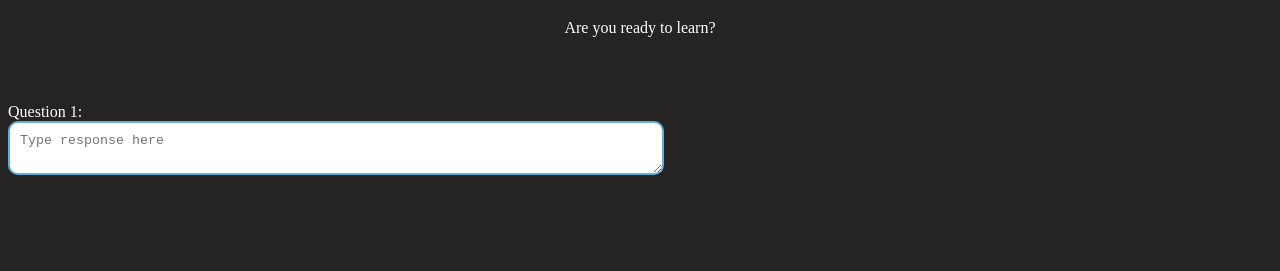
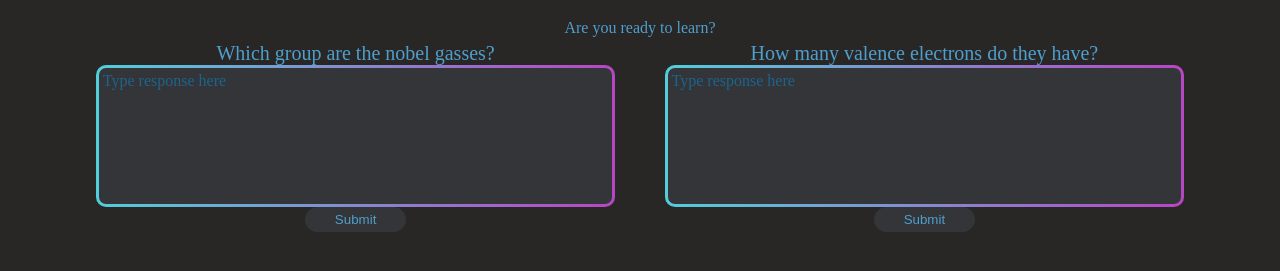
Before and after one commit to Alicorn-Max-S/Science-Project, a plain HTML site: page main.html in a window 1280 px wide. Shown: the part 61-332 px from the top of the page. Drawn offline with Linux system fonts and the light colour scheme.

Commit message:
Made stuff work
soooo basically now the code actually looks at your answers and does stuff based on that wooooo I am the best coder ever.

```diff
--- a/main.html
+++ b/main.html
@@ -8,9 +8,23 @@
     </head>
     <body>
         <h1 >Nobel Gasses Science Project</h1>
-        <p class="mini-title" id="yay">Are you ready to learn?</p>
-        <label>Question 1:</label>
-        <textarea class = text-input type="text" id="q1" placeholder="Type response here"></textarea>
+        <p class="mini-title" >Are you ready to learn?</p>
+        <div class="parent">
+            <div>
+                <label>Which group are the nobel gasses? </label>
+                <textarea class = text-input type="text" id="q1" placeholder="Type response here"></textarea>
+                <button onclick="checkAccuracy(1)">Submit</button>
+                <p id="q1Result"></p>
+            </div>
+
+            <div>
+                <label>How many valence electrons do they have?</label>
+                <textarea class = text-input type="text" id="q2" placeholder="Type response here"></textarea>
+                <button onclick="checkAccuracy(2)">Submit</button>
+                <p id="q2Result"></p>
+            </div>
+        </div>
+        <p class="teaching" id="teaching1"></p>
 
     </body>
 </html>
--- a/script.js
+++ b/script.js
@@ -1,4 +1,21 @@
-function thisDoesSomething () {
-    console.log("BROOOOO GET THIS")
-    document.getElementById("yay").innerHTML = "heyyyy"
+const answers = ["18", "8"];
+
+let questionsAnswered = 0;
+
+function checkAccuracy(id) {
+  var input = document.getElementById(`q${id}`).value;
+  console.log(document.getElementById(`q${id}`).value);
+  console.log(answers[id - 1]);
+  if (input.toLowerCase() == answers[id - 1].toLowerCase()) {
+    document.getElementById(`q${id}Result`).innerHTML = "that is correct :)";
+  } else {
+    document.getElementById(`q${id}Result`).innerHTML =
+      `that is incorrect :( the correct answer is ${answers[id - 1]}`;
+  }
+  questionsAnswered++;
+
+  if (questionsAnswered == 2) {
+    document.getElementById("teaching1").innerHTML =
+      "Because they have eight valence electrons, what is their common ion? Discuss.";
+  }
 }
--- a/styles.css
+++ b/styles.css
@@ -1,5 +1,6 @@
 body {
-    background-color: rgb(38, 35, 35);
+    background-color: rgb(41, 38, 38);
+    color: rgb(79, 159, 205);
 }
 
 h1 {
@@ -11,28 +12,70 @@ h1 {
 }
 
 p {
-    color: white;
     text-align: left;
+    margin: 5px;
+}
+
+div {
+    display: flex;
+    align-items: center;
+    flex-direction: column;
+    width: 40%;
+    height: 200px;
+    padding: auto;
+
 }
 
 label {
-    color: white;
-    text-align: left;
-    padding-top: 50px;
+    text-align: center;
+
     display: block;
+    font-size: 20px;
+
+}
+
+button {
+    background-color: rgb(52, 53, 56);
+    border: none;
+    border-radius: 15px;
+    color: rgb(79, 159, 205);
+    width: 20%;
+    height: 15%;
+    align-content: center;
 }
 .mini-title {
-    color: white;
     text-align: center;
 
 }
 
 .text-input {
-    width: 50%;
-    height: auto;
-    padding: 10px;
-    background-color: white;
+    width: 100%;
+    height: 80%;
+    background: linear-gradient(rgb(52, 53, 56), rgb(52, 53, 56)) padding-box,
+                linear-gradient(to right, rgb(82, 206, 219), rgb(184, 70, 195)) border-box;
     border-radius: 10px;
-    border-color: rgb(99, 174, 217);
-    border-width: 2px;
+    border: 3px solid transparent;
+    font-family: 'Times New Roman', Times, serif;
+    font-size: medium;
+    color: rgb(79, 159, 205);
+    display: block;
+    resize: none;
+    padding: 4px;
 }
+
+.text-input::placeholder{
+    color: rgb(29, 100, 141);
+}
+
+.text-input:focus {
+    outline: none;
+}
+
+.parent {
+    display: flex;
+    align-items: center;
+    justify-content: center;
+    flex-direction: row;
+    width: 100%;
+    gap: 5%;
+}
```
